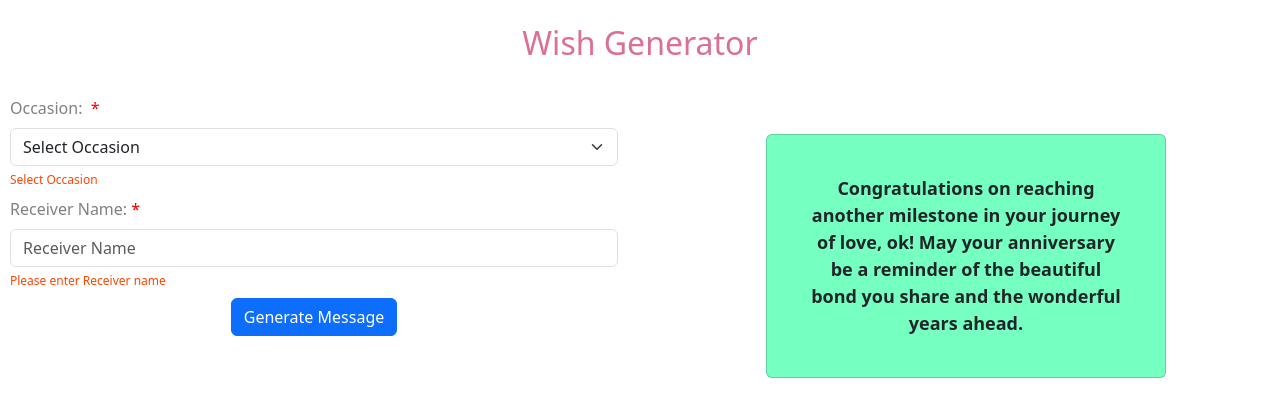
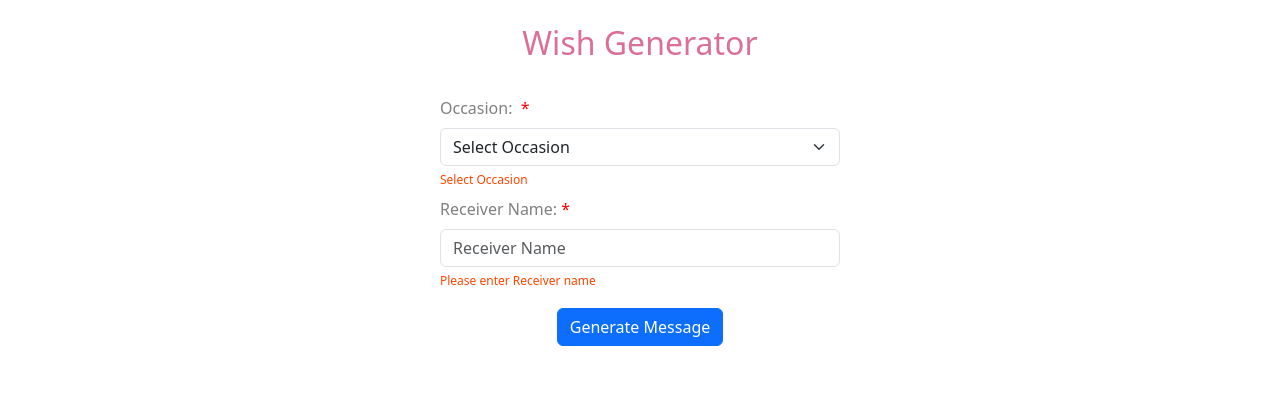
Before and after one commit to shubhambajare/react-wish-generator, a React app: page / in a window 1280 px wide. Shown: the top 416 px of the page. Built offline with nearby package versions, Linux system fonts and the light colour scheme.

Commit message:
default message removed and CSS modified

```diff
--- a/src/App.js
+++ b/src/App.js
@@ -11,8 +11,7 @@ const App = () => {
 
     const [occasion, setOccasion] = useState();
     const [name, setName] = useState('');
-    const [message, setMessage] = useState('Congratulations on reaching another milestone in your journey of love, ok! May your anniversary be a reminder of the beautiful bond you share and the wonderful years ahead.');
-
+    const [message, setMessage] = useState('');
 
     const handleSubmit = () => {
 
@@ -32,6 +31,9 @@ const App = () => {
                 break;
         }
         setMessage(messageObject.startMessage + name + messageObject.endMessage);
+
+        const section = document.querySelector('#msg-card');
+        section.scrollIntoView({ behavior: 'smooth', block: 'start' });
     }
 
     return <>
@@ -39,7 +41,7 @@ const App = () => {
         <h2 className="m-4 ws-web-title">Wish Generator</h2>
 
         <Row>
-            <Col xs={12} md={6} lg={6} className="ws-column">
+            <Col xs={12} md={12} lg={12} className="ws-column">
                 <div className="ws-form">
                     <Form.Label>
                         Occasion: &nbsp;
@@ -73,14 +75,16 @@ const App = () => {
                     </Form.Group>
 
                 </div>
-                <Button variant="primary" onClick={handleSubmit}>
-                    <span className="pl-5 pr-1" >
-                        Generate Message
-                    </span>
-                </Button>
+                <div>
+                    <Button variant="primary" onClick={handleSubmit}>
+                        <span className="pl-5 pr-1" >
+                            {message.length ? 'Change Message' : 'Generate Message'}
+                        </span>
+                    </Button>
+                </div>
 
             </Col>
-            <Col xs={12} md={6} lg={6} className="ws-column">
+            <Col xs={12} md={12} lg={12} className="ws-column" id='msg-card'>
                 {message && message.length ? <MessageCard message={message} /> : ''}
             </Col>
         </Row>
--- a/src/App.scss
+++ b/src/App.scss
@@ -1,5 +1,6 @@
 #app {
     text-align: center;
+    overflow: hidden;
 }
 
 .ws-web-title {
@@ -8,11 +9,14 @@
 
 .ws-column {
     margin: '15px';
+    min-height: 300px;
 }
 
 .ws-form {
     text-align: left;
     margin: 10px;
+    width: 400px;
+    display: inline-block;
 
     & .ws-input-error {
         font-size: 12px;
```
Also changed, not shown: 3 other files (tests, documents, lock files or other folders).
